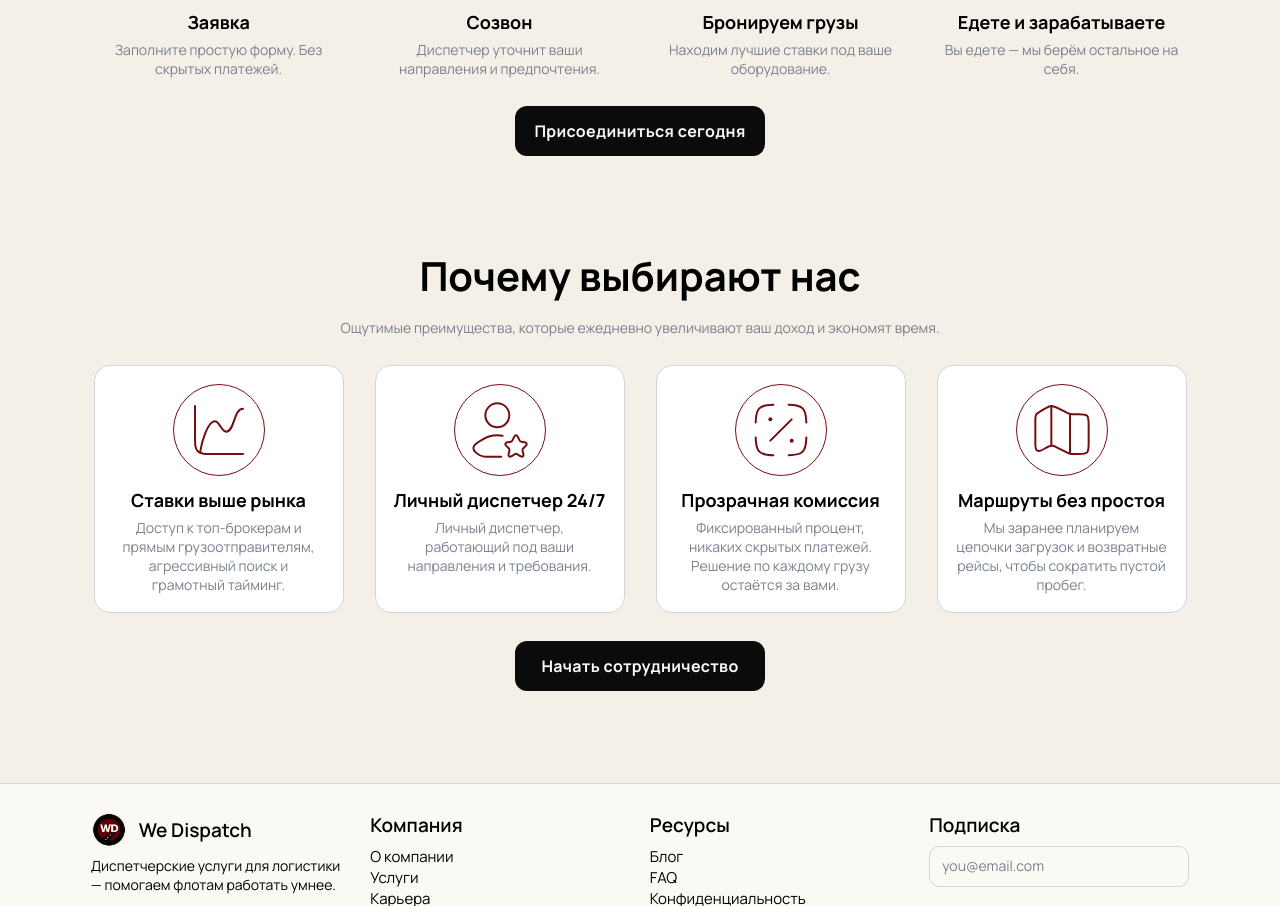
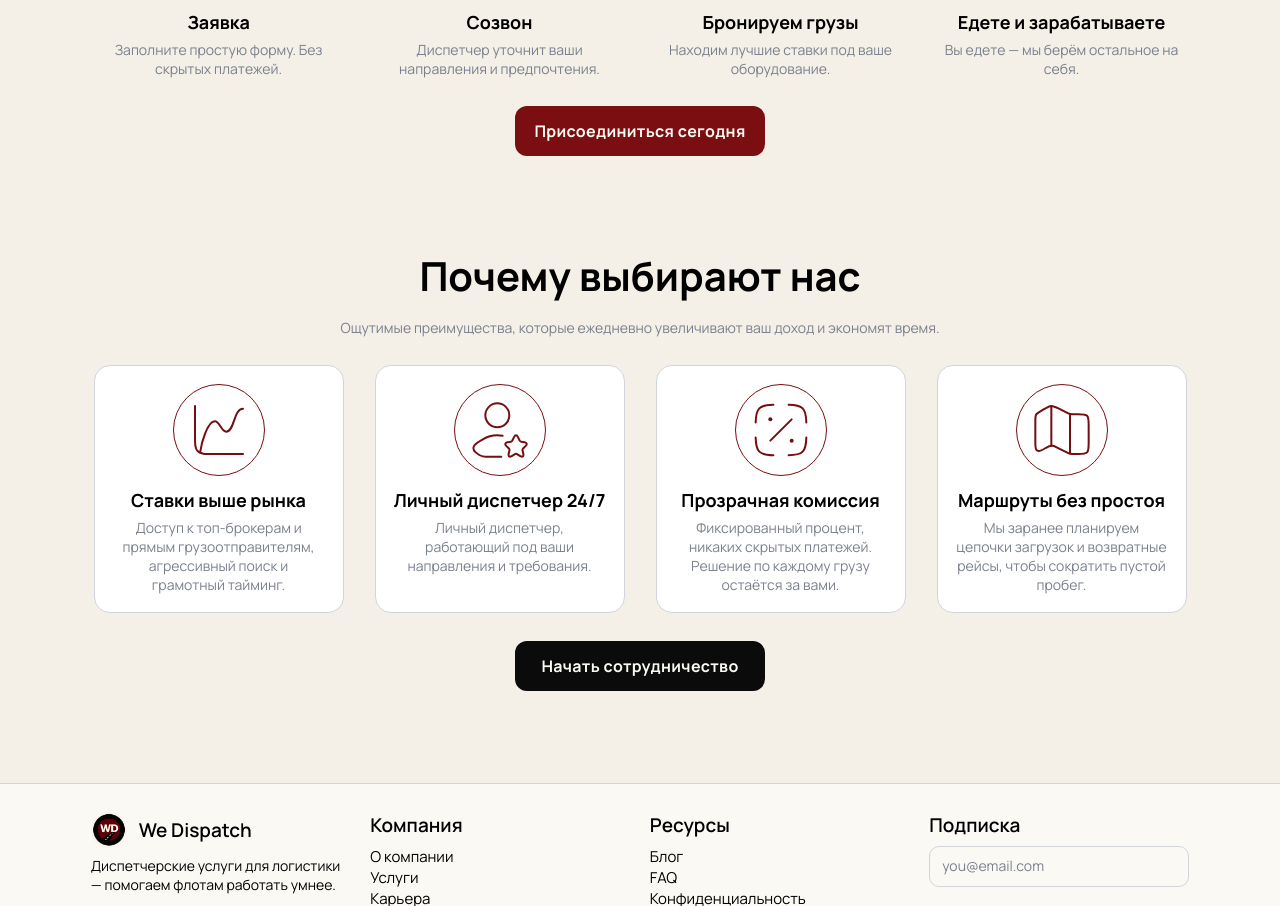
Before and after one commit to cyberquince/wedispatch.pro, a Vue app: page / in a window 1280 px wide. Shown: the part 1282-2188 px from the top of the page. Built offline with nearby package versions, Linux system fonts and the light colour scheme; a web font is replaced by a local one.

Commit message:
Few changes

```diff
--- a/src/components/Points.vue
+++ b/src/components/Points.vue
@@ -11,7 +11,7 @@
       </div>
     </div>
     <div class="points_cta" v-if="cta">
-      <button type="button" class="btn btn_submit"
+      <button type="button" class="btn btn_submit" :class="{ alt: alt }"
         @click="performAction">{{ cta }}</button>
     </div>
   </div>
@@ -41,6 +41,11 @@ export default {
       required: false,
     },
     small: {
+      type: Boolean,
+      required: false,
+      default: false,
+    },
+    alt: {
       type: Boolean,
       required: false,
       default: false,
--- a/src/views/ContactsView.vue
+++ b/src/views/ContactsView.vue
@@ -12,12 +12,6 @@
             <mIcon name="email" :w="32" :h="32" />
             <a href="mailto:offce@routeonedispatch.com" class="base_link">
               office@routeonedispatch.com
-            </a>
-          </div>
-          <div class="contacts_info-item loc">
-            <mIcon name="location" :w="32" :h="32" />
-            <a href="https://maps.app.goo.gl/emvatXjo3y8mhMhL6" class="base_link">
-              2815 Forbs Ave Suite 107, Hoffman Estates, IL 60192, US
             </a>
           </div>
         </div>
--- a/src/views/HomeView.vue
+++ b/src/views/HomeView.vue
@@ -38,7 +38,7 @@
     <div class="home_works">
       <h2 class="home_works-title home_title">{{ $t('how.title') }}</h2>
       <p class="home_works-subtitle home_subtitle">{{ $t('how.subtitle') }}</p>
-      <Points :points="$tm('how.points')" :cta="$t('how.cta')" />
+      <Points :points="$tm('how.points')" :cta="$t('how.cta')" alt />
     </div>
     <div class="home_why">
       <h2 class="home_why-title home_title">{{ $t('why.title') }}</h2>
```
Also changed, not shown: 37 other files (tests, documents, lock files or other folders).
